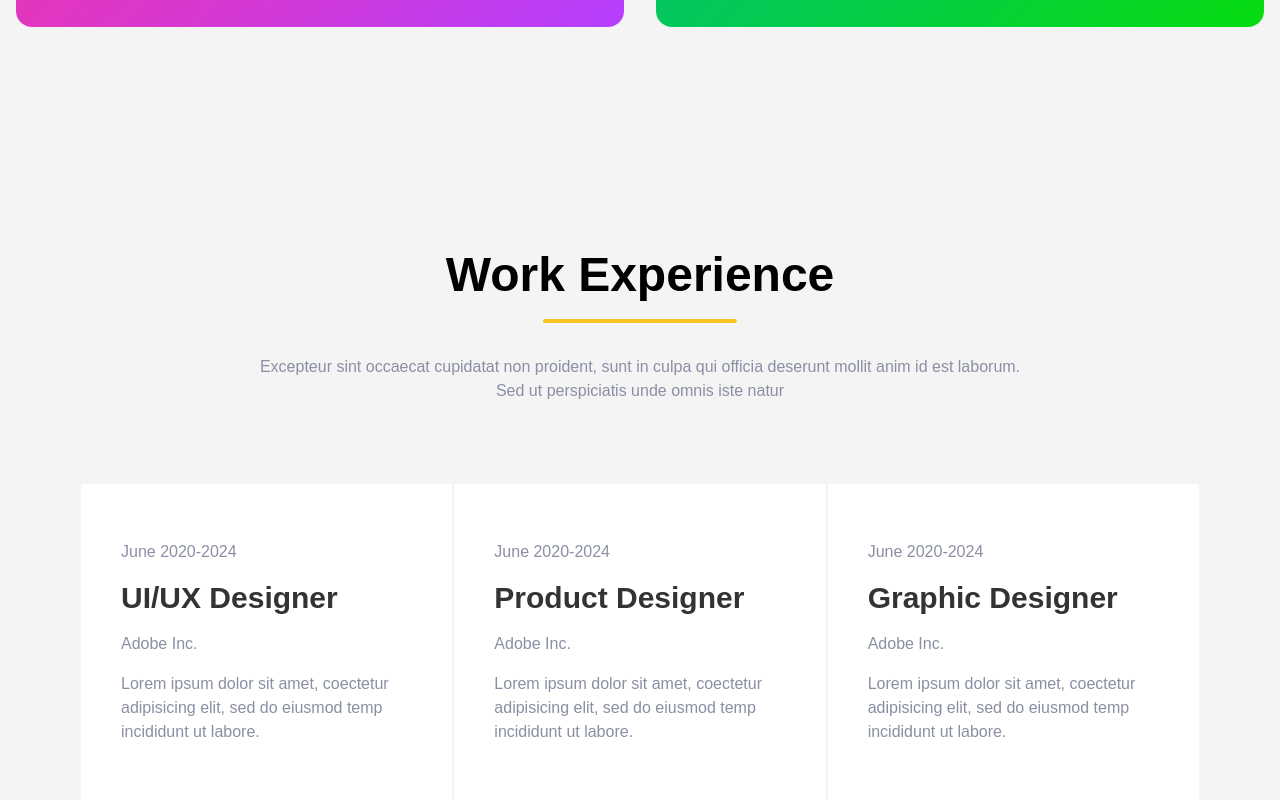
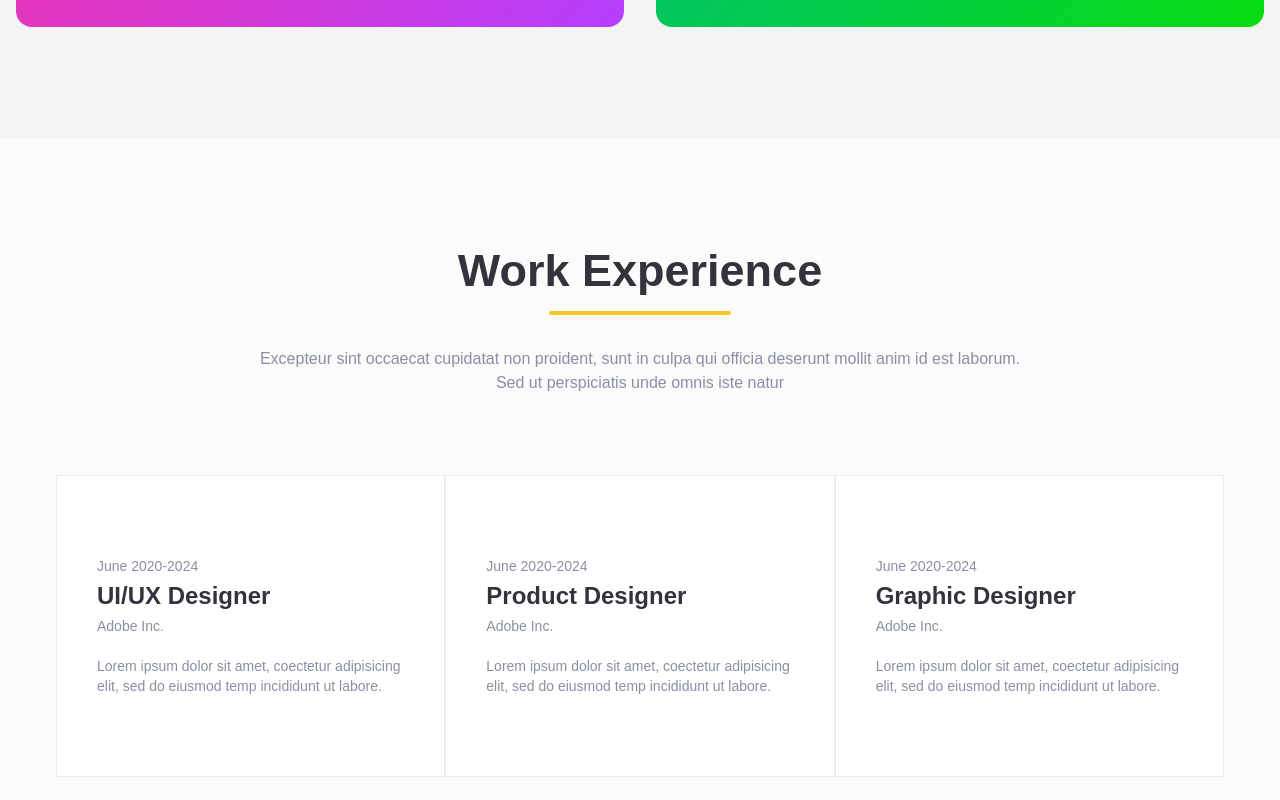
Before and after one commit to InfinityDevsHQ/portfolio-next, a Next.js app: page / in a window 1280 px wide. Shown: the part 2160-2960 px from the top of the page. Built offline with nearby package versions, Linux system fonts and the light colour scheme.

Commit message:
fix: fixed experience section

```diff
--- a/components/experience.tsx
+++ b/components/experience.tsx
@@ -1,43 +1,44 @@
+import Link from "next/link";
 import { experienceArray } from "../constants";
 import { Underline } from "./General/underline";
 
 export default function Experience() {
   return (
-    <div
-      className="max-w-6xl mx-auto px-4 py-16 md:py-20 lg:py-28"
-      id="experience"
-    >
+    <section id="experiences" className="bg-background border-b border-primary">
+      <div className="max-w-[1200px] mx-auto px-4 py-16 md:py-20 lg:py-28">
         <div className="flex flex-col items-center justify-center">
-        <h2 className="text-40 md:text-5xl relative font-bold text-center pb-3 mb-4 md:pb-6 md:mb-8">
+          <h2 className="text-4xl md:text-[45px] relative font-bold text-center pb-3 mb-4 md:pb-6 md:mb-8 text-primaryDark">
             Work Experience
             <Underline style="h-1" />
           </h2>
           <p className="text-secondary text-center max-w-3xl mx-auto mb-8 md:mb-20">
             Excepteur sint occaecat cupidatat non proident, sunt in culpa qui
-          officia deserunt mollit anim id est laborum. Sed ut perspiciatis unde
-          omnis iste natur
+            officia deserunt mollit anim id est laborum. Sed ut perspiciatis
+            unde omnis iste natur
           </p>
         </div>
         <div className="grid md:grid-cols-3">
           {experienceArray.map((exp, index) => (
-          <div
-            className="px-4 py-8 md:px-10 md:py-14 border border-zinc-100 bg-white text-secondary hover:text-black/80 hover:bg-primary transition duration-300 ease-in-out"
+            <Link
+              href="/"
+              className="px-4 py-8 md:px-10 md:py-14 lg:py-20 border border-[#edecec] bg-white text-secondary hover:text-black/80 hover:bg-primaryYellow transition duration-300 ease-in-out group"
               key={index}
             >
-            <div className="flex flex-col gap-4 items-start justify-center ">
+              <div className="flex flex-col gap-1 items-center md:items-start md:text-start justify-center md:justify-start text-sm">
                 <span>June 2020-2024</span>
-              <h3 className="text-2xl sm:text-3xl font-semibold text-black/80">
+                <h3 className="text-2xl font-semibold text-primaryDark ">
                   {exp.title}
                 </h3>
-              <span>Adobe Inc.</span>
-              <p className="text-sm md:text-base">
+                <span className="group-hover:text-secondary">Adobe Inc.</span>
+                <span className="text-sm mt-4 text-center md:text-start">
                   Lorem ipsum dolor sit amet, coectetur adipisicing elit, sed do
                   eiusmod temp incididunt ut labore.
-              </p>
+                </span>
               </div>
-          </div>
+            </Link>
           ))}
         </div>
       </div>
+    </section>
   );
 }
```
Lines whose indentation alone changed are shown as unchanged.
